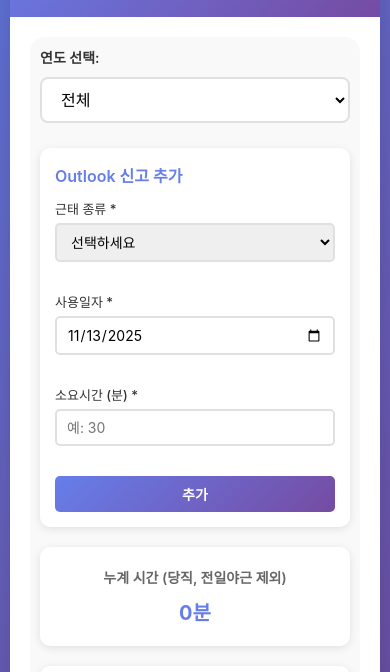
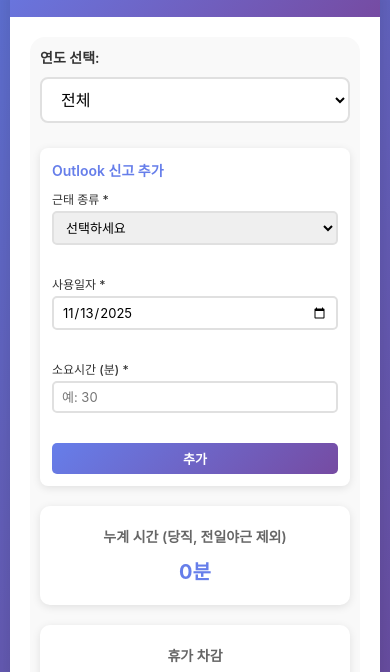
Before and after one commit to ywy0413-bot/Attendance-Records, a website: page public/attendance-stats.html in a window 390 px wide. Shown: the part 98-770 px from the top of the page. Drawn offline with Linux system fonts and the light colour scheme; no server answers; sample sign-in values are in the browser's storage.

Commit message:
근태신고 사유 드롭다운 추가, Outlook 신고 2열 그리드 레이아웃으로 변경

```diff
--- a/public/style.css
+++ b/public/style.css
@@ -734,45 +734,49 @@
 /* Outlook 신고 추가 섹션 */
 .outlook-add-section {
     background: white;
-    padding: 15px 20px;
-    border-radius: 10px;
+    padding: 12px 15px;
+    border-radius: 8px;
     box-shadow: 0 2px 8px rgba(0, 0, 0, 0.1);
     margin-bottom: 20px;
 }
 
 .outlook-add-section h3 {
-    margin: 0 0 12px 0;
+    margin: 0 0 10px 0;
     color: #667eea;
-    font-size: 16px;
+    font-size: 14px;
     font-weight: 600;
 }
 
 .outlook-form {
-    display: flex;
-    gap: 12px;
+    display: grid;
+    grid-template-columns: 1fr 1fr;
+    gap: 10px;
     align-items: flex-end;
 }
 
 .outlook-form .form-group {
-    flex: 1;
-    min-width: 150px;
+    display: flex;
+    flex-direction: column;
+}
+
+.outlook-form .form-group:nth-child(3) {
+    grid-column: 1;
 }
 
 .outlook-form label {
-    display: block;
-    margin-bottom: 5px;
+    margin-bottom: 4px;
     color: #333;
     font-weight: 500;
-    font-size: 13px;
+    font-size: 12px;
 }
 
 .outlook-form select,
 .outlook-form input {
     width: 100%;
-    padding: 8px 10px;
+    padding: 6px 8px;
     border: 2px solid #e0e0e0;
     border-radius: 5px;
-    font-size: 14px;
+    font-size: 13px;
     transition: border-color 0.3s;
 }
 
@@ -783,17 +787,19 @@
 }
 
 .outlook-form .btn-primary {
-    padding: 8px 20px;
+    grid-column: 2;
+    padding: 6px 16px;
     background: linear-gradient(135deg, #667eea 0%, #764ba2 100%);
     color: white;
     border: none;
     border-radius: 5px;
-    font-size: 14px;
+    font-size: 13px;
     font-weight: 600;
     cursor: pointer;
     transition: transform 0.2s, box-shadow 0.3s;
     white-space: nowrap;
-    flex-shrink: 0;
+    align-self: flex-end;
+    height: fit-content;
 }
 
 .outlook-form .btn-primary:hover {
@@ -808,19 +814,20 @@
 /* Outlook 섹션 모바일 반응형 */
 @media (max-width: 768px) {
     .outlook-add-section {
-        padding: 15px;
+        padding: 12px;
     }
 
     .outlook-form {
-        flex-direction: column;
+        grid-template-columns: 1fr;
         gap: 10px;
     }
 
-    .outlook-form .form-group {
-        min-width: 100%;
+    .outlook-form .form-group:nth-child(3) {
+        grid-column: 1;
     }
 
     .outlook-form .btn-primary {
+        grid-column: 1;
         width: 100%;
     }
 }
```
Also changed, not shown: public/attendance-form.html (+16 -2 lines), public/attendance-form.js (+22 -1 lines).
